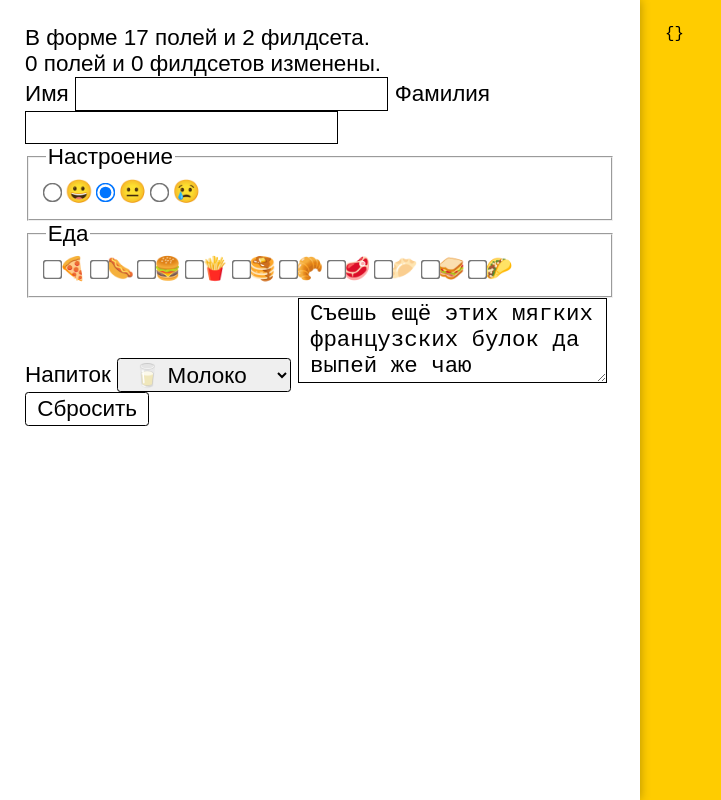
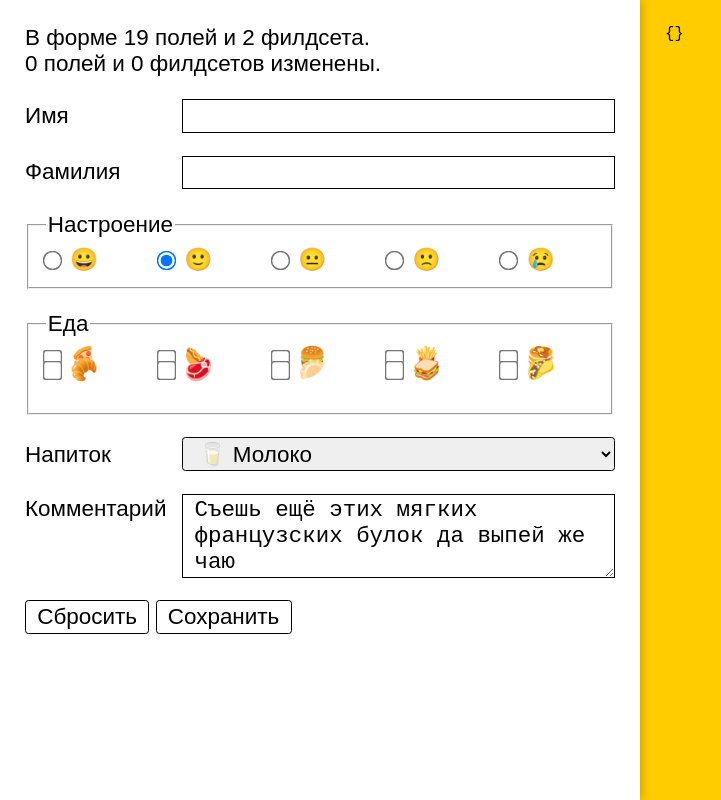
Before and after one commit to ErBlack/html-form, a plain HTML site: page changed.html in a window 1280 px wide. Shown: the whole page, without its empty margins (0-721 px from the left). Drawn offline with Linux system fonts and the light colour scheme.

Commit message:
changed styles

```diff
--- a/changed.css
+++ b/changed.css
@@ -3,8 +3,63 @@
 @import "styles/font.css" screen;
 @import "styles/fields.css" screen;
 @import "styles/form.css" screen;
+@import "styles/label.css" screen;
 
-form
+#changed
 {
-    padding: 25px;
+    margin-bottom: 1em;
 }
+
+label
+{
+    display: flex;
+    align-items: baseline;
+
+    cursor: pointer;
+}
+
+.row
+{
+    margin-bottom: 1em;
+}
+
+.caption
+{
+    flex: 0 0 7em;
+}
+
+.grid
+{
+    display: grid;
+
+    margin-right: -1em;
+
+    grid-template-columns: 20% 20% 20% 20% 20%;
+    grid-template-rows: 20% 20% 20% 20% 20%;
+}
+
+textarea,
+input[type="text"],
+select
+{
+    flex-grow: 1;
+}
+
+input[type="radio"],
+input[type="checkbox"]
+{
+    margin-right: .5em;
+}
+
+input.changed,
+select.changed,
+textarea.changed
+{
+    box-shadow: 0 0 1em gold;
+}
+
+fieldset.changed
+{
+    border-style: solid;
+    border-color: gold;
+}
--- a/changed.html
+++ b/changed.html
@@ -12,44 +12,59 @@
     <form action="get.html" method="GET" class="section" target="form-result">
         <div id="total"></div>
         <div id="changed"></div>
-        <label for="firstname">Имя</label>
+        <label class="row">
+            <span class="caption">Имя</span>
             <input type="text" name="firstname" id="firstname">
-        <label for="lastname">Фамилия</label>
-        <input type="text" name="lastname" id="firstname">
-        <fieldset>
+        </label>
+        <label class="row">
+            <span class="caption">Фамилия</span>
+            <input type="text" name="lastname">
+        </label>
+
+        <fieldset class="row">
             <legend>Настроение</legend>
+            <div class="grid">
                 <label>
-                <input type="radio" name="mood"> 😀</label>
+                    <input type="radio" name="mood" value="😀">😀</label>
                 <label>
-                <input type="radio" name="mood" checked> 😐</label>
+                    <input type="radio" name="mood" value="🙂" checked>🙂</label>
                 <label>
-                <input type="radio" name="mood"> 😢</label>
+                    <input type="radio" name="mood" value="😐">😐</label>
+                <label>
+                    <input type="radio" name="mood" value="🙁">🙁</label>
+                <label>
+                    <input type="radio" name="mood" value="😢">😢</label>
+
+            </div>
         </fieldset>
-        <fieldset>
+        <fieldset class="row">
             <legend>Еда</legend>
+            <div class="grid">
                 <label>
-                <input type="checkbox" name="order">🍕</label>
+                    <input type="checkbox" name="order" value="🍕">🍕</label>
                 <label>
-                <input type="checkbox" name="order">🌭</label>
+                    <input type="checkbox" name="order" value="🌭">🌭</label>
                 <label>
-                <input type="checkbox" name="order">🍔</label>
+                    <input type="checkbox" name="order" value="🍔">🍔</label>
                 <label>
-                <input type="checkbox" name="order">🍟</label>
+                    <input type="checkbox" name="order" value="🍟">🍟</label>
                 <label>
-                <input type="checkbox" name="order">🥞</label>
+                    <input type="checkbox" name="order" value="🥞">🥞</label>
                 <label>
-                <input type="checkbox" name="order">🥐</label>
+                    <input type="checkbox" name="order" value="🥐">🥐</label>
                 <label>
-                <input type="checkbox" name="order">🥩</label>
+                    <input type="checkbox" name="order" value="🥩">🥩</label>
                 <label>
-                <input type="checkbox" name="order">🥟</label>
+                    <input type="checkbox" name="order" value="🥟">🥟</label>
                 <label>
-                <input type="checkbox" name="order">🥪</label>
+                    <input type="checkbox" name="order" value="🥪">🥪</label>
                 <label>
-                <input type="checkbox" name="order">🌮</label>
+                    <input type="checkbox" name="order" value="🌮">🌮</label>
+            </div>
         </fieldset>
-        <label for="drink">Напиток</label>
-        <select name="drink" id="drink">
+        <label class="row">
+            <span class="caption">Напиток</span>
+            <select name="drink">
                 <option value="☕">☕ Кофе</option>
                 <option value="🍷">🍷 Вино</option>
                 <option value="🍸">🍸 Мартини</option>
@@ -57,9 +72,14 @@
                 <option value="🍺">🍺 Пиго</option>
                 <option value="🍹">🍹 Коктейль</option>
             </select>
+        </label>
+        <label class="row">
+            <span class="caption">Комментарий</span>
             <textarea name="loem" rows="3">Съешь ещё этих мягких французских булок да выпей же чаю</textarea>
+        </label>
 
         <button type="reset">Сбросить</button>
+        <button type="submit">Сохранить</button>
     </form>
     <iframe src="get.html" frameborder="0" name="form-result" class="section"></iframe>
     <script src="changed.js"></script>
--- a/changed.js
+++ b/changed.js
@@ -1,12 +1,3 @@
-const form = document.forms[0];
-const length = document.getElementById('length');
-const changed = document.getElementById('changed');
-const total = document.getElementById('total');
-
-const FIELD_FORMS = ['поле', 'поля', 'полей'];
-const FIELDSET_FORMS = ['филдсет', 'филдсета', 'филдсетов'];
-const CHANGED_FORMS = ['изменено', 'изменены', 'изменено'];
-
 function isChanged(element) {
     switch (element.nodeName) {
         case 'FORM':
@@ -33,6 +24,15 @@ function isChanged(element) {
             return false;
     }
 }
+
+const form = document.forms[0];
+const length = document.getElementById('length');
+const changed = document.getElementById('changed');
+const total = document.getElementById('total');
+
+const FIELD_FORMS = ['поле', 'поля', 'полей'];
+const FIELDSET_FORMS = ['филдсет', 'филдсета', 'филдсетов'];
+const CHANGED_FORMS = ['изменено', 'изменены', 'изменено'];
 
 function isField(element) {
     switch (element.nodeName) {
@@ -80,7 +80,13 @@ function updateStats() {
     const changedFields = fields.filter((element) => {
         const changed = isChanged(element);
 
-        element.title = changed ? 'Значение поля измененно' : 'У поля значение по умолчанию';
+        if (changed) {
+            element.title = 'Значение поля измененно';
+            element.classList.add('changed');
+        } else {
+            element.title = 'У поля значение по умолчанию';
+            element.classList.remove('changed')
+        }
 
         return changed;
     });
@@ -94,6 +100,12 @@ function updateStats() {
             CHANGED_FORMS
         )}`;
 
+        if (changedFields.length) {
+            element.classList.add('changed');
+        } else {
+            element.classList.remove('changed')
+        }
+
         return changed;
     })
 
--- a/get.html
+++ b/get.html
@@ -16,7 +16,11 @@
             .filter(Boolean)
             .map((s) => s.split('=').map(decodeURIComponent))
             .reduce((result, [name, value = '']) => {
-                result[name] = value;
+                if (result[name]) {
+                    result[name] = [].concat(result[name], value);
+                } else {
+                    result[name] = value;
+                }
 
                 return result;
             }, {});
--- a/types.css
+++ b/types.css
@@ -3,17 +3,11 @@
 @import "styles/font.css" screen;
 @import "styles/fields.css" screen;
 @import "styles/form.css" screen;
+@import "styles/label.css" screen;
 
 iframe
 {
     padding: 0;
-}
-
-label
-{
-    display: flex;
-
-    margin-bottom: 0.5em;
 }
 
 .caption
@@ -33,3 +27,8 @@ textarea
 
     max-width: calc(100% - 7em);
 }
+
+label
+{
+    margin-bottom: 0.5em;
+}
```
Lines whose indentation alone changed are shown as unchanged.
